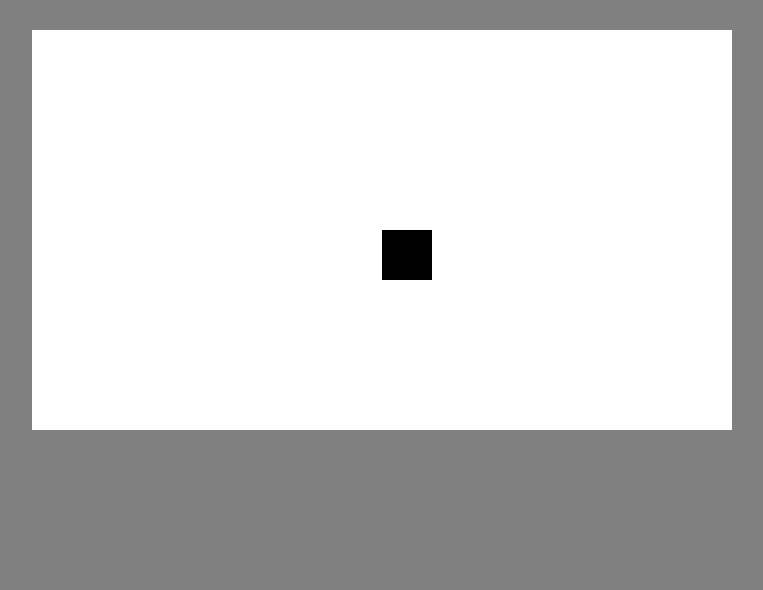
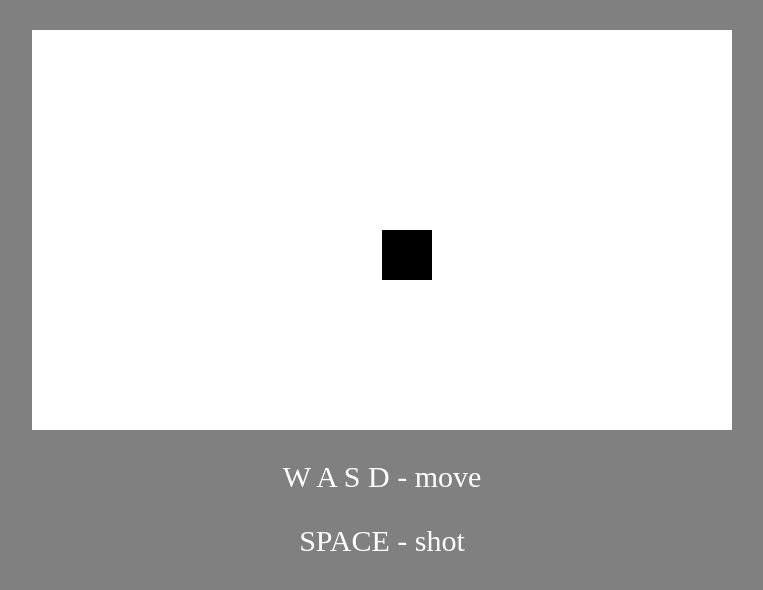
Before and after one commit to killdummy/game, a plain HTML site: page index.html in a window 1280 px wide. Shown: the whole page, without its empty margins (258-1021 px from the left). Drawn offline with Linux system fonts and the light colour scheme.

Commit message:
Update index.html

```diff
--- a/index.html
+++ b/index.html
@@ -8,5 +8,7 @@
 </head>
 <body>
 	<canvas id="map" width="700px" height="400px"></canvas>
+	<p class="text">W A S D - move</p>
+	<p class="text">SPACE - shot</p>
 </body>
 </html>
```
